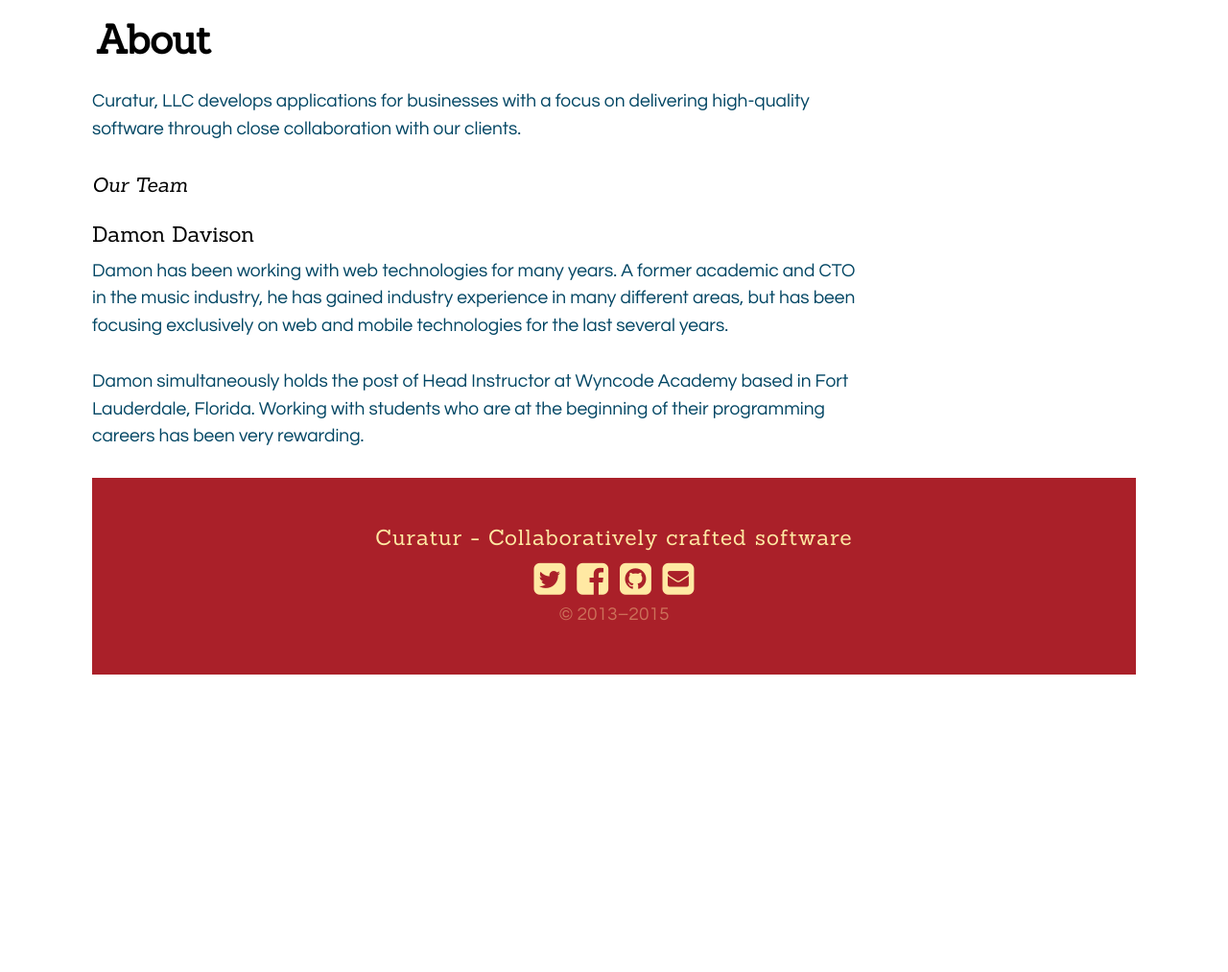
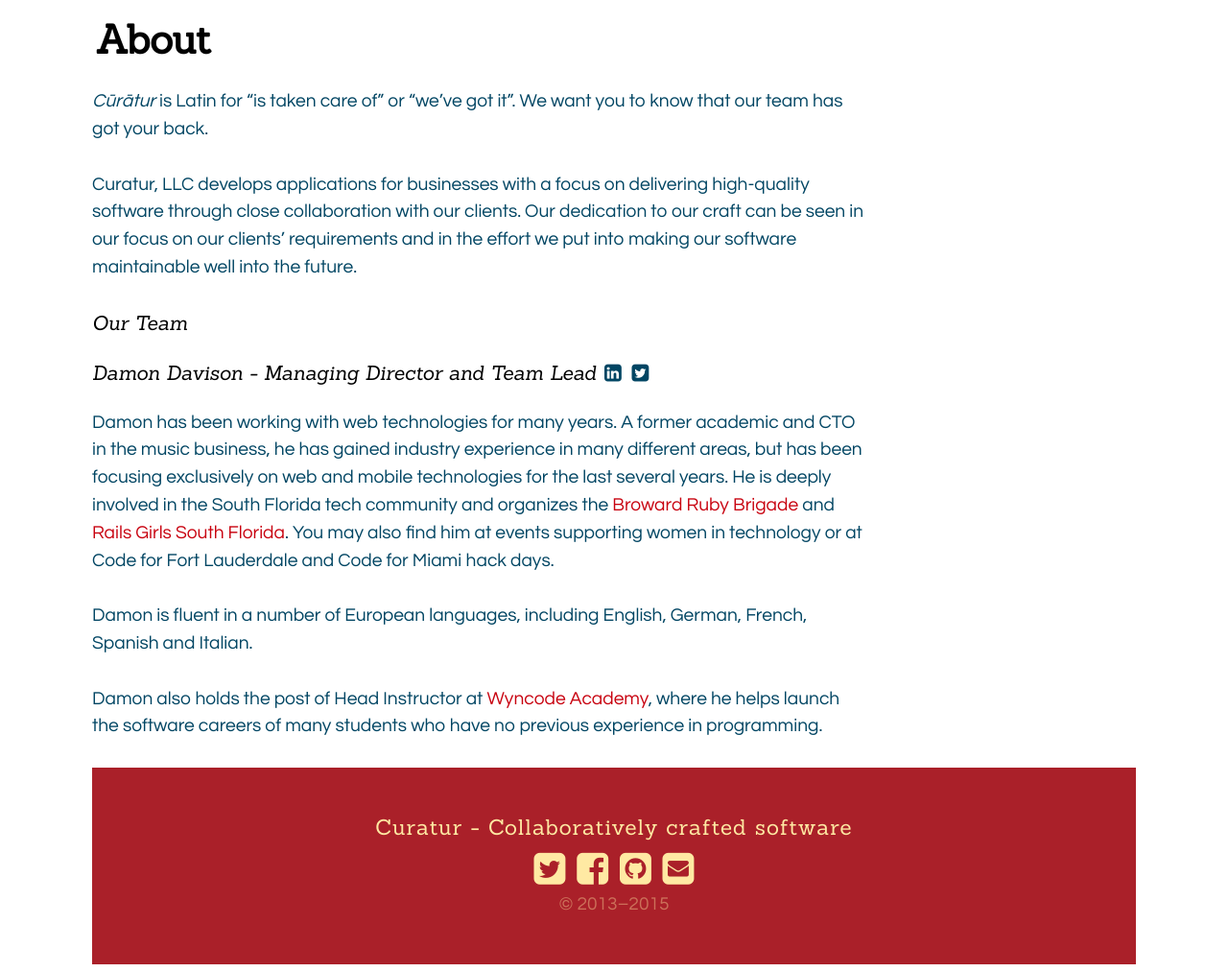
Before and after one commit to Curatur/curatur.github.io, a Jekyll site: the page built from pages/about.md, in a window 1280 px wide. Shown: the whole page at 96% size. Built offline with Jekyll 4.4.1, drawn with Linux system fonts in a browser that asks for light colours; nearby versions of some CDN libraries; a style sheet for code colours, icons or effects is not loaded; before the commit the page ends 900 px from its top, so only the background shows below that.

Commit message:
Improve About page
- Add to Damon's bio
- Add social links
- Add community links

```diff
--- a/_sass/_type.scss
+++ b/_sass/_type.scss
@@ -148,4 +148,8 @@ body {
     margin: 0 0.1em;
     color: $dark-text-color;
   }
+
+  .social-media {
+    display: inline-block;
+  }
 }
--- a/pages/about.md
+++ b/pages/about.md
@@ -5,19 +5,38 @@ date:   2013-12-16 09:00:00
 categories: meta
 ---
 
+*Cūrātur* is Latin for "is taken care of" or "we've got it". We want you to
+know that our team has got your back.
+
 Curatur, LLC develops applications for businesses with a focus on delivering
-high-quality software through close collaboration with our clients.
-
+high-quality software through close collaboration with our clients. Our
+dedication to our craft can be seen in our focus on our clients' requirements
+and in the effort we put into making our software maintainable well into the
+future.
 
 ## Our Team
 
-### Damon Davison
+<h2 id="damon">
+  Damon Davison - <em>Managing Director and Team Lead</em>
+  <div class="social-media">
+    <a href="https://www.linkedin.com/in/damondavison"><i class="fa fa-linkedin-square"></i></a>
+    <a href="https://twitter.com/intent/follow?original_referer=http%3A%2F%2Fcuratur.com%2F&region=follow_link&screen_name=wynmaestro&tw_p=followbutton&variant=2.0"><i class="fa fa-twitter-square"></i></a>
+  </div>
+</h2>
 
 Damon has been working with web technologies for many years. A former academic
-and CTO in the music industry, he has gained industry experience in many
+and CTO in the music business, he has gained industry experience in many
 different areas, but has been focusing exclusively on web and mobile
-technologies for the last several years.
+technologies for the last several years. He is deeply involved in the South
+Florida tech community and organizes the [Broward Ruby
+Brigade](http://meetup.broward-rb.org) and [Rails Girls South
+Florida](http://meetup.railsgirls-sfl.org). You may also find him at events
+supporting women in technology or at Code for Fort Lauderdale and Code for
+Miami hack days.
 
-Damon simultaneously holds the post of Head Instructor at Wyncode Academy based
-in Fort Lauderdale, Florida. Working with students who are at the beginning of
-their programming careers has been very rewarding.
+Damon is fluent in a number of European languages, including English, German,
+French, Spanish and Italian.
+
+Damon also holds the post of Head Instructor at [Wyncode
+Academy](http://wyncode.co), where he helps launch the software careers of many
+students who have no previous experience in programming.
```
